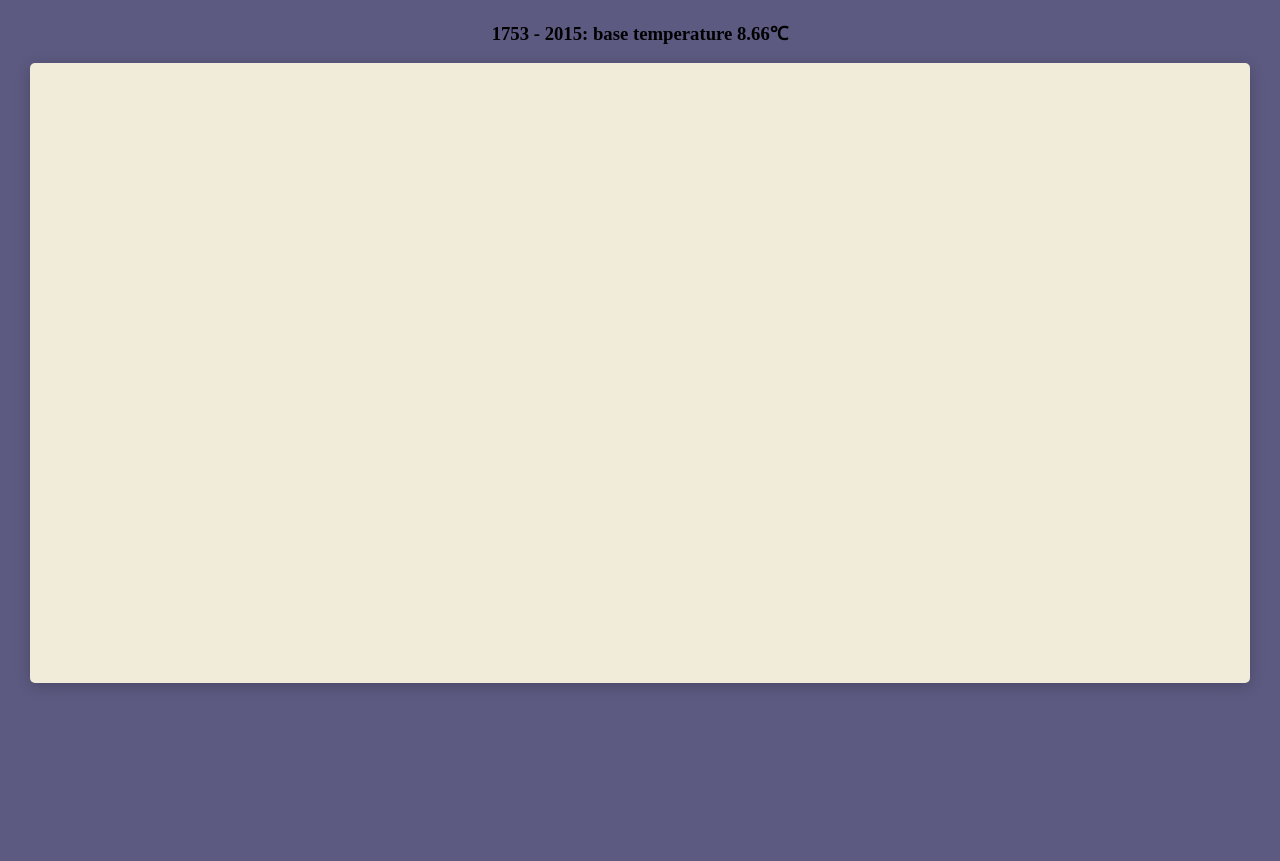
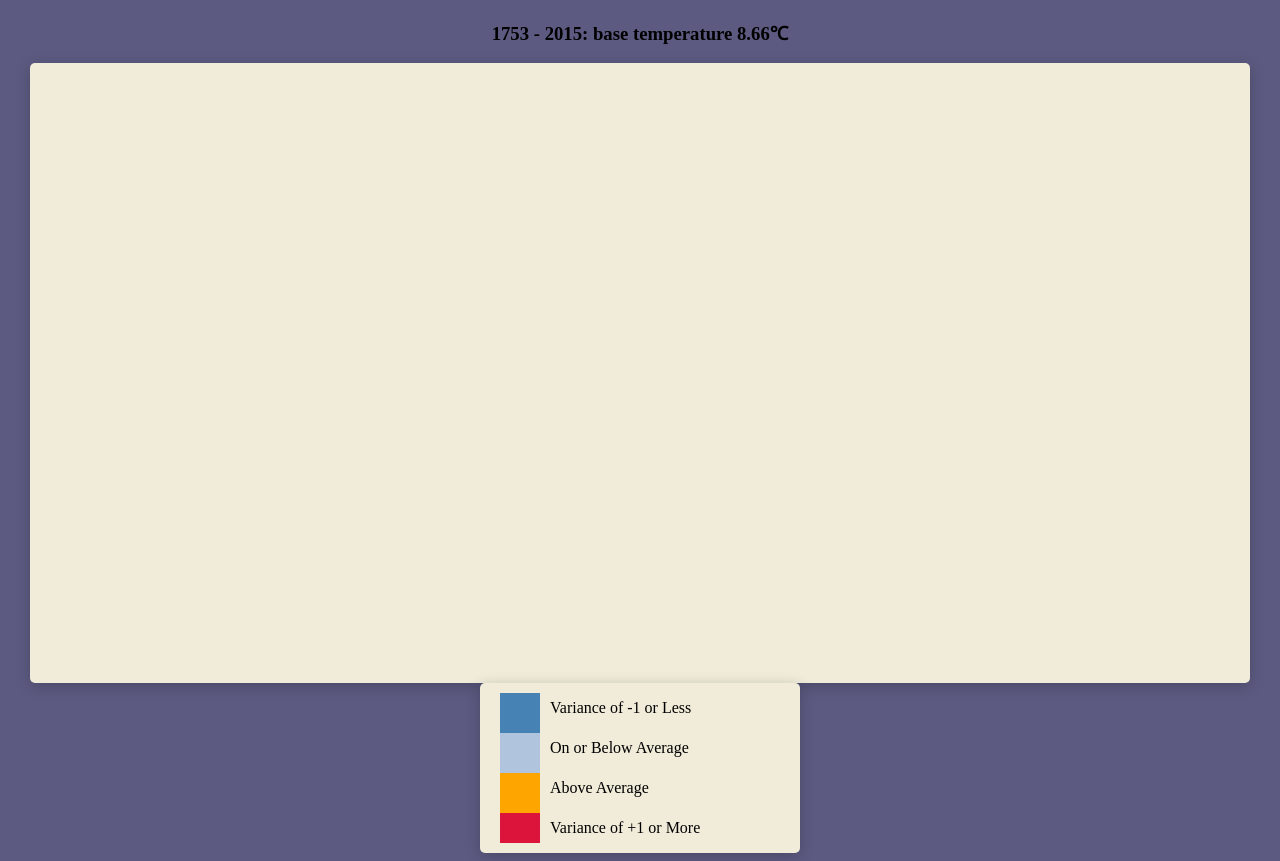
Before and after one commit to pcbennett108/FreeCC-HeatMap, a plain HTML site: page index.html in a window 1280 px wide. Shown: the part 87-948 px from the top of the page. Before the commit the page ends 800 px from the top, so only its background shows below. Drawn offline with nearby package versions, Linux system fonts and the light colour scheme; no server answers.

Commit message:
Add legend and format tick labels for UserStories 11 - 15

```diff
--- a/index.html
+++ b/index.html
@@ -12,6 +12,24 @@
     <h1 id="title">Monthly Global Land-Surface Temperature</h1>
     <h3 id="description">1753 - 2015: base temperature 8.66℃</h3>
     <svg id="canvas"></svg>
+    <svg id="legend">
+      <g>
+        <rect x="10" y="0" width="40" height="40" fill="SteelBlue"></rect>
+        <text x="60" y="20" fill="Black">Variance of -1 or Less</text>
+      </g>
+      <g>
+        <rect x="10" y="40" width="40" height="40" fill="LightSteelBlue"></rect>
+        <text x="60" y="60" fill="Black">On or Below Average</text>
+      </g>
+      <g>
+        <rect x="10" y="80" width="40" height="40" fill="Orange"></rect>
+        <text x="60" y="100" fill="Black">Above Average</text>
+      </g>
+      <g>
+        <rect x="10" y="120" width="40" height="40" fill="Crimson"></rect>
+        <text x="60" y="140" fill="Black">Variance of +1 or More</text>
+      </g>
+    </svg>
   </body>
   <script defer src="/script.js"></script>
   <script src="https://cdn.freecodecamp.org/testable-projects-fcc/v1/bundle.js"></script>
--- a/script.js
+++ b/script.js
@@ -83,7 +83,7 @@ let drawCells = () => {
 let drawAxes = () => {
   let xAxis = d3.axisBottom(xScale).tickFormat(d3.format("d"));
 
-  let yAxis = d3.axisLeft(yScale);
+  let yAxis = d3.axisLeft(yScale).tickFormat(d3.timeFormat("%B"));
 
   canvas
     .append("g")
```
